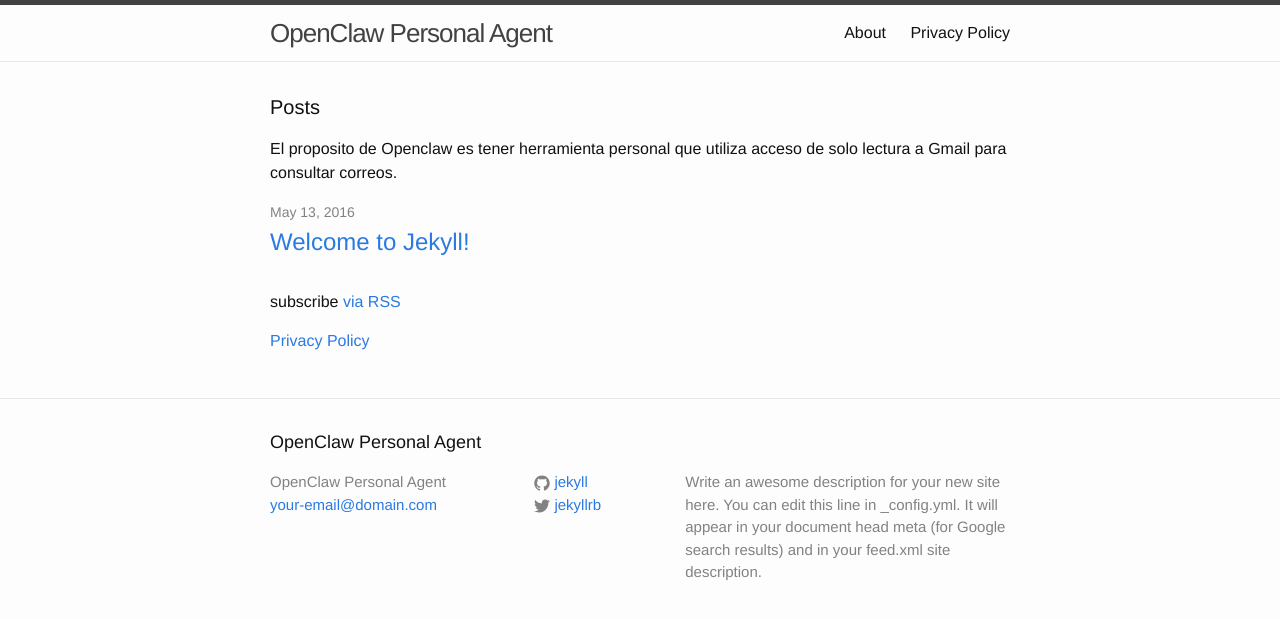
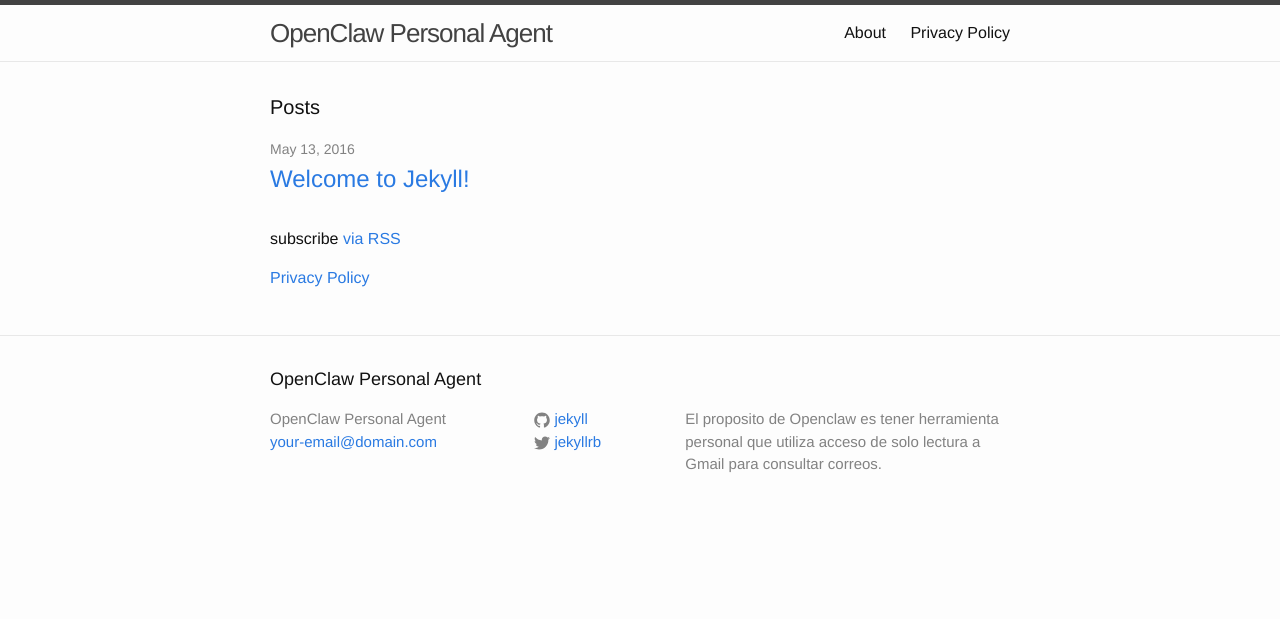
Before and after one commit to juliovargas/juliovargas.github.io, a Jekyll site: the page built from index.html, in a window 1280 px wide. Shown: the top 619 px of the page. Built offline with Jekyll 4.4.1, drawn with Linux system fonts in a browser that asks for light colours.

Commit message:
Move Openclaw description to site metadata

```diff
--- a/_config.yml
+++ b/_config.yml
@@ -9,9 +9,8 @@
 title: OpenClaw Personal Agent
 email: your-email@domain.com
 description: > # this means to ignore newlines until "baseurl:"
-  Write an awesome description for your new site here. You can edit this
-  line in _config.yml. It will appear in your document head meta (for
-  Google search results) and in your feed.xml site description.
+  El proposito de Openclaw es tener herramienta personal que utiliza acceso
+  de solo lectura a Gmail para consultar correos.
 baseurl: "" # the subpath of your site, e.g. /blog
 url: "http://yourdomain.com" # the base hostname & protocol for your site
 twitter_username: jekyllrb
--- a/index.html
+++ b/index.html
@@ -5,8 +5,6 @@ layout: default
 <div class="home">
 
   <h1 class="page-heading">Posts</h1>
-
-  <p>El proposito de Openclaw es tener herramienta personal que utiliza acceso de solo lectura a Gmail para consultar correos.</p>
 
   <ul class="post-list">
     {% for post in site.posts %}
```
